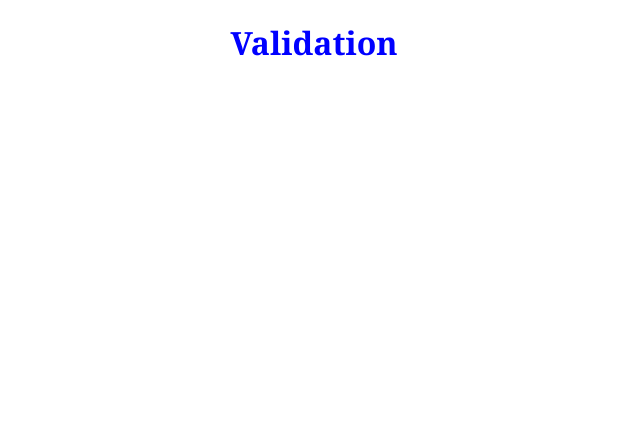
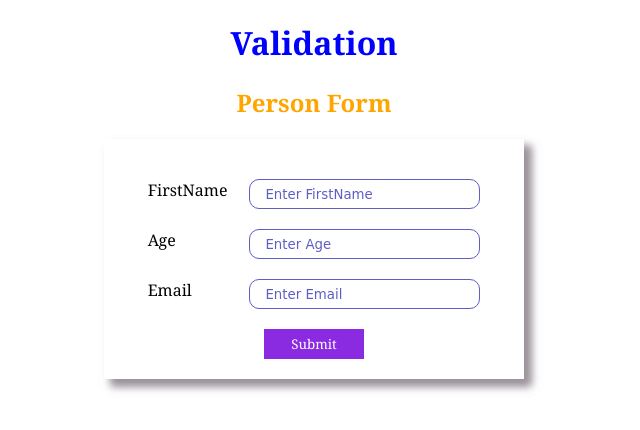
Before and after one commit to pavithrasekar24/web-platform-xvkvka, a plain HTML site: page validation/index.html in a window 1280 px wide. Shown: the whole page, without its empty margins (326-966 px from the left). Drawn offline with Linux system fonts and the light colour scheme.

Commit message:
3 files modified

```diff
--- a/style.css
+++ b/style.css
@@ -8,6 +8,7 @@ h1 {
 }
 h2 {
   color: orange;
+  text-align: center;
 }
 ul {
   display: flex;
@@ -35,3 +36,46 @@ li:hover {
 li:hover > a {
   font-weight: 600;
 }
+
+form {
+  width: 30%;
+  margin: auto;
+  padding: 20px;
+  box-shadow: 7px 7px 8px 0px rgb(138 130 138 / 64%),
+    7px 7px 8px 0px rgb(138 130 138 / 64%);
+}
+
+.input-field {
+  display: flex;
+  margin: 20px;
+  justify-content: center;
+}
+.input-field input {
+  border-radius: 10px;
+  padding: 5px 15px;
+  border: 1px solid rgb(94, 94, 197);
+}
+.userForm {
+  text-align: center;
+}
+input::placeholder {
+  font-family: cursive;
+  color: rgb(94, 94, 197);
+}
+.input-field label {
+  width: 30%;
+}
+button,
+input[type='submit'] {
+  background-color: blueviolet;
+  color: white;
+  border: none;
+  width: 100px;
+  height: 30px;
+  margin: 0 20px;
+}
+
+.btn-field {
+  display: flex;
+  justify-content: center;
+}
--- a/validation/index.html
+++ b/validation/index.html
@@ -9,5 +9,26 @@
   </head>
   <body>
     <h1>Validation</h1>
+    <h2>Person Form</h2>
+    <form class="personForm">
+      <div class="input-field">
+        <label for="fname">FirstName</label>
+        <input type="text" id="fname" placeholder="Enter FirstName" />
+      </div>
+
+      <div class="input-field">
+        <label for="age">Age</label>
+        <input type="number" id="age" placeholder="Enter Age" />
+      </div>
+
+      <div class="input-field">
+        <label for="email">Email</label>
+        <input type="email" id="email" placeholder="Enter Email" />
+      </div>
+
+      <div class="btn-field">
+        <input type="submit" value="Submit" />
+      </div>
+    </form>
   </body>
 </html>
```
Also changed, not shown: customValidation/index.html (+14 -0 lines).
